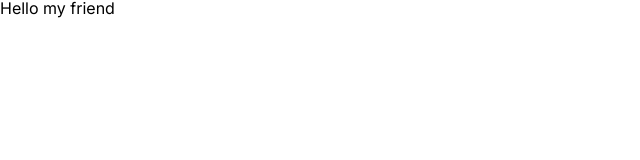
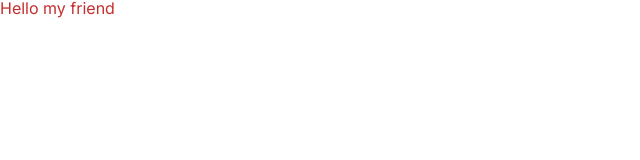
Before and after one commit to Rcf47/mongo_interface, a Next.js app: page / in a window 1280 px wide. Shown: the top 160 px of the page, without its empty margins (0-640 px from the left). Built offline with nearby package versions, Linux system fonts and the light colour scheme.

Commit message:
feat: add module color

```diff
--- a/app/page.tsx
+++ b/app/page.tsx
@@ -3,6 +3,6 @@ import styles from './page.module.css'
 
 export default function Home() {
   return (
-    <h1>Hello my friend</h1>
+    <h1 className={styles.color}>Hello my friend</h1>
   )
 }
```
